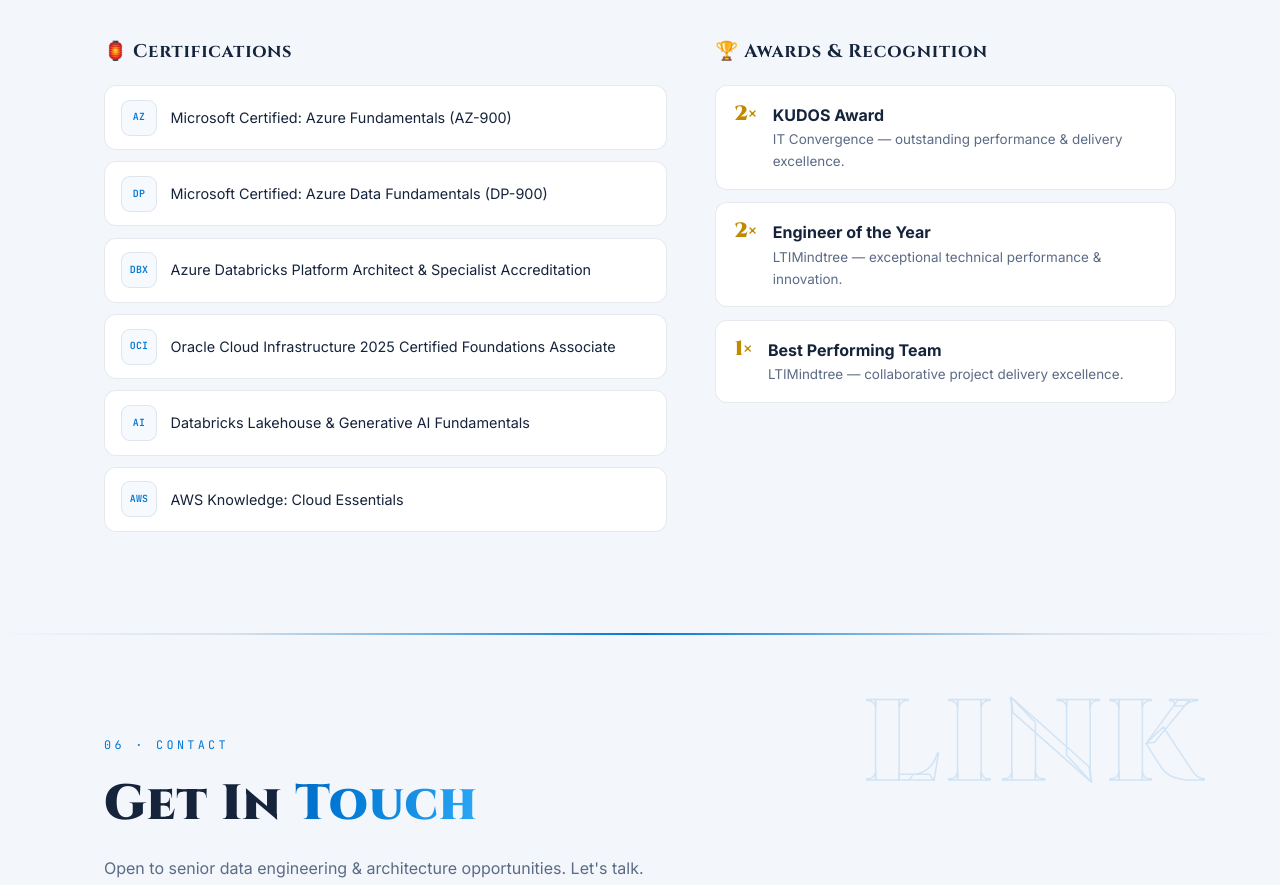
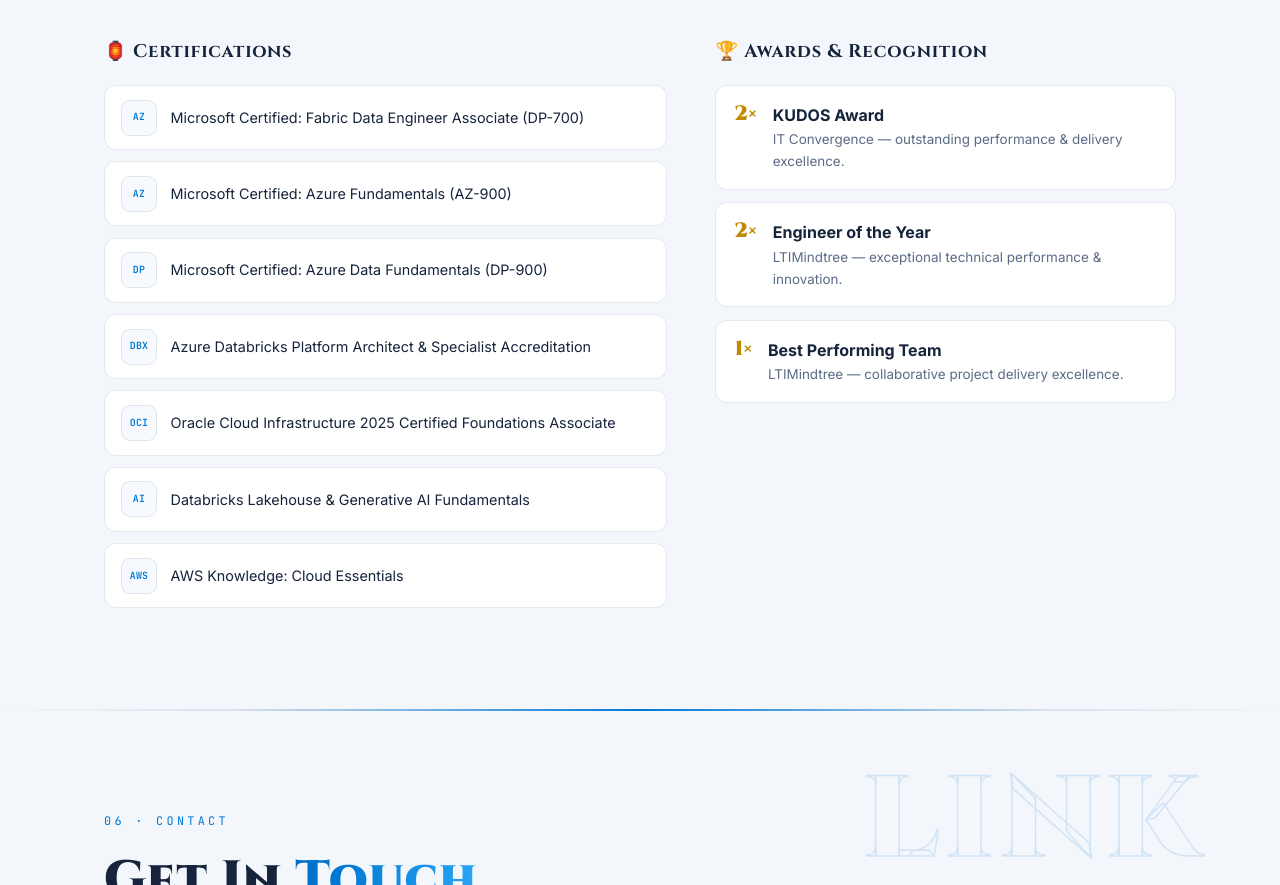
Before and after one commit to akshaydherange36/akshaydherange36.github.io, a plain HTML site: page index.html in a window 1280 px wide. Shown: the part 5506-6391 px from the top of the page. Drawn offline with Linux system fonts and the light colour scheme.

Commit message:
Add Microsoft Certified: Fabric Data Engineer certification

```diff
--- a/index.html
+++ b/index.html
@@ -507,6 +507,7 @@
       <div class="honors-col reveal">
         <h3 class="honors-sub">🏮 Certifications</h3>
         <ul class="cert-list">
+          <li><span class="cert-mark">AZ</span> Microsoft Certified: Fabric Data Engineer Associate (DP-700)</li>
           <li><span class="cert-mark">AZ</span> Microsoft Certified: Azure Fundamentals (AZ-900)</li>
           <li><span class="cert-mark">DP</span> Microsoft Certified: Azure Data Fundamentals (DP-900)</li>
           <li><span class="cert-mark">DBX</span> Azure Databricks Platform Architect &amp; Specialist Accreditation</li>
```
